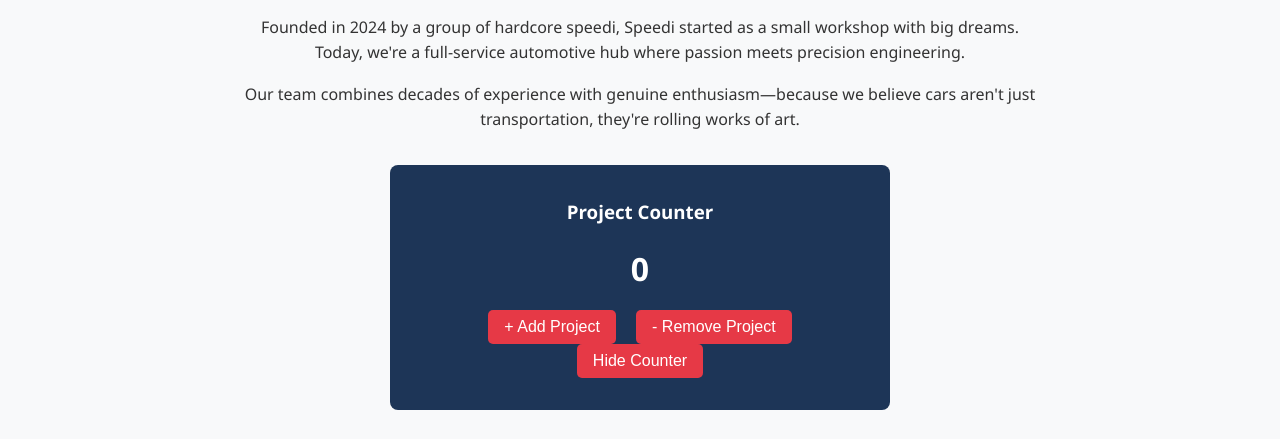
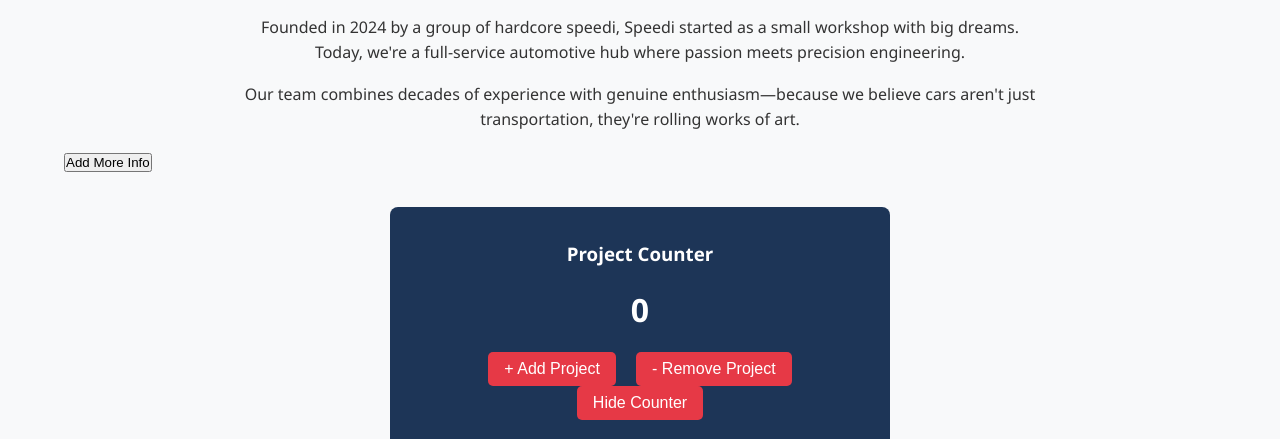
Before and after one commit to Reyhern/Project-2-JavaScript, a plain HTML site: page index.html in a window 1280 px wide. Shown: the part 630-1069 px from the top of the page. Drawn offline with Linux system fonts and the light colour scheme.

Commit message:
Update index.html add button

```diff
--- a/index.html
+++ b/index.html
@@ -38,7 +38,9 @@
       <h2>Our Story</h2>
       <p>Founded in 2024 by a group of hardcore speedi, Speedi started as a small workshop with big dreams. Today, we're a full-service automotive hub where passion meets precision engineering.</p>
       <p>Our team combines decades of experience with genuine enthusiasm—because we believe cars aren't just transportation, they're rolling works of art.</p>
-
+      <div class="text-buttons">
+        <button onclick="addNewText()" class="text-btn">Add More Info</button>
+      </div>
       <!-- Counter Section -->
       <div class="counter">
         <h3>Project Counter</h3>
```
